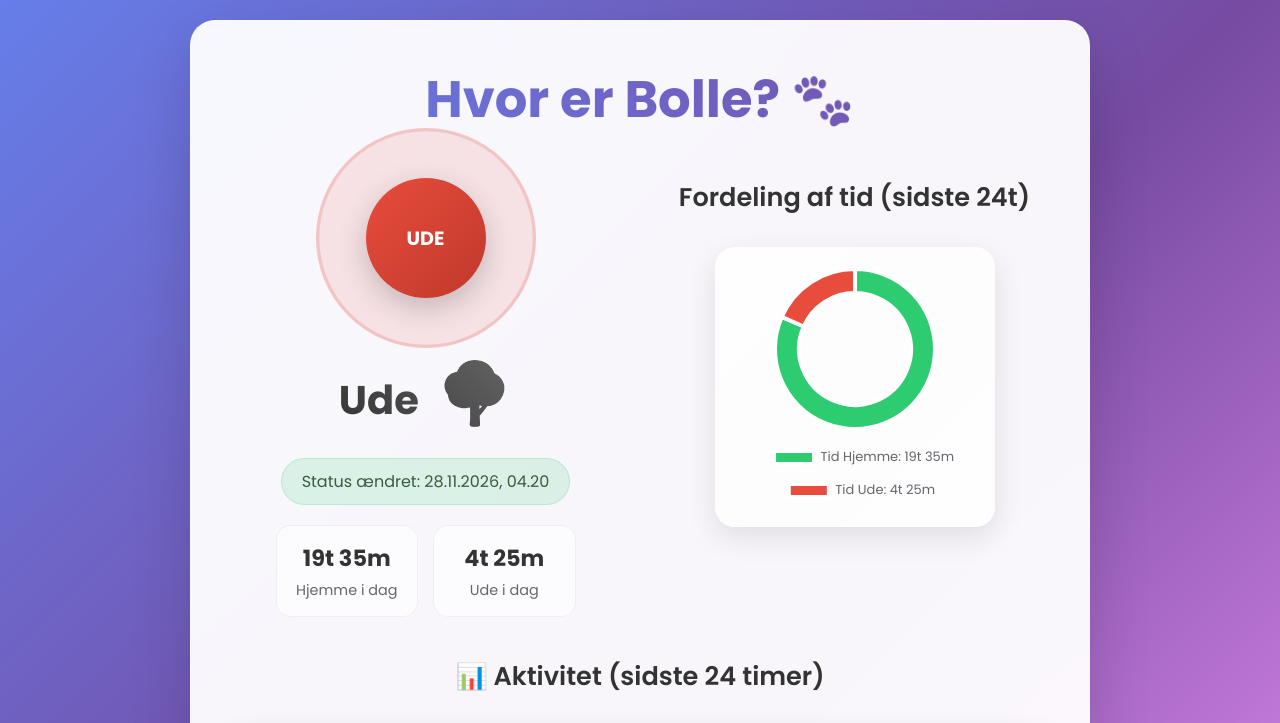
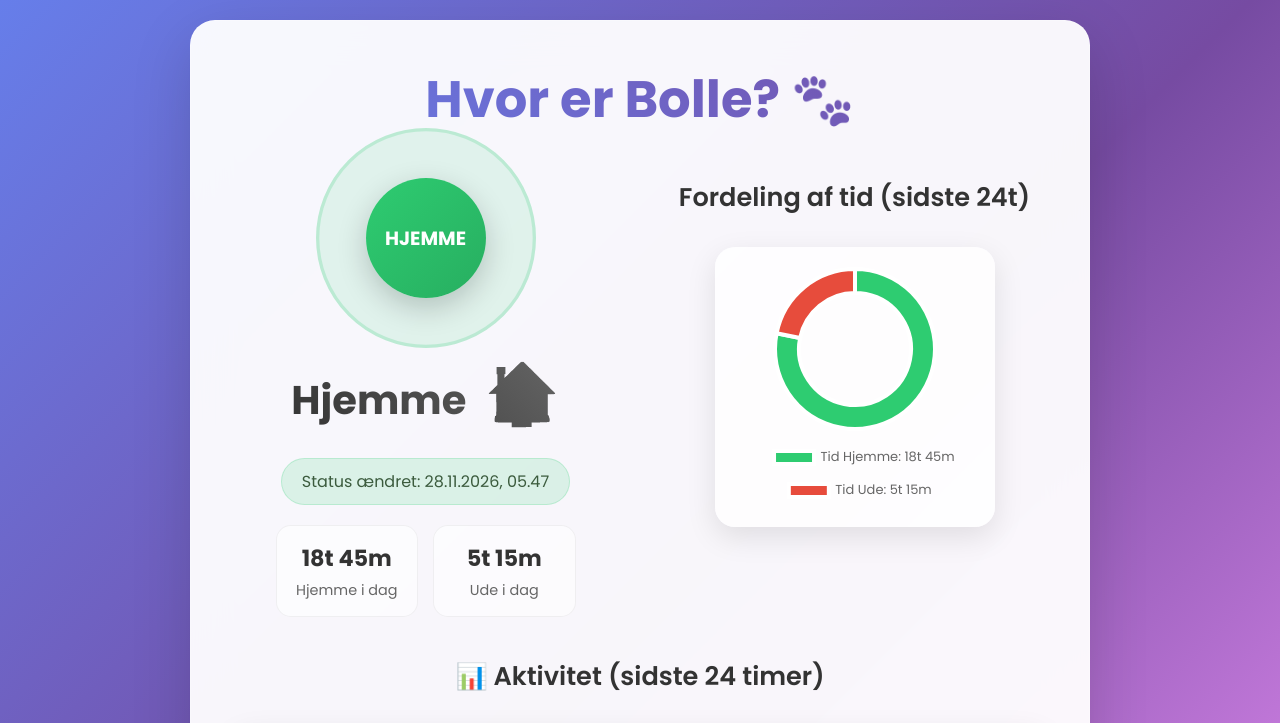
Before and after one commit to henrikastrup/temperatur-display, a plain HTML site: page kat.html in a window 1280 px wide. Shown: the top 723 px of the page. Drawn offline with nearby package versions, Linux system fonts and the light colour scheme.

Commit message:
Opdateret Katte-Dashboard - 28.11.2026, 04.47.31

```diff
--- a/kat.html
+++ b/kat.html
@@ -47,18 +47,18 @@
         <div class="main-content">
             <div class="status-section">
                 <div class="status-indicator">
-                    <div class="pulse-ring outside"></div>
-                    <div class="status-core outside">UDE</div>
+                    <div class="pulse-ring inside"></div>
+                    <div class="status-core inside">HJEMME</div>
                 </div>
-                <div class="status-text">Ude <span class="status-icon">🌳</span></div>
-                <div class="last-change">Status ændret: 28.11.2026, 04.20</div>
+                <div class="status-text">Hjemme <span class="status-icon">🏠</span></div>
+                <div class="last-change">Status ændret: 28.11.2026, 05.47</div>
                 <div class="stats-grid">
                     <div class="stat-card">
-                        <div class="stat-value">19t 35m</div>
+                        <div class="stat-value">18t 45m</div>
                         <div class="stat-label">Hjemme i dag</div>
                     </div>
                     <div class="stat-card">
-                        <div class="stat-value">4t 25m</div>
+                        <div class="stat-value">5t 15m</div>
                         <div class="stat-label">Ude i dag</div>
                     </div>
                 </div>
@@ -80,7 +80,7 @@
         </div>
 
         <div class="footer">
-            Sidst opdateret: 28.11.2026, 04.20
+            Sidst opdateret: 28.11.2026, 05.47
         </div>
     </div>
 
@@ -97,7 +97,7 @@
             type: 'doughnut',
             data: {
                 labels: ['Tid Hjemme', 'Tid Ude'],
-                datasets: [{ data: [19.5780515686671, 4.4221709813012], backgroundColor: ['#2ecc71', '#e74c3c'], borderColor: ['#ffffff'], borderWidth: 4, hoverOffset: 8 }]
+                datasets: [{ data: [18.7531987641255, 5.24706705417898], backgroundColor: ['#2ecc71', '#e74c3c'], borderColor: ['#ffffff'], borderWidth: 4, hoverOffset: 8 }]
             },
             options: {
                 responsive: true, maintainAspectRatio: true, cutout: '70%', plugins: { legend: { position: 'bottom', labels: { font: { size: 13, family: 'Poppins' }, padding: 20, generateLabels: function(chart) { const data = chart.data; if (data.labels.length && data.datasets.length) { return data.labels.map((label, i) => { const meta = chart.getDatasetMeta(0); const style = meta.controller.getStyle(i); const value = data.datasets[0].data[i]; const formattedTime = formatHours(value); return { text: label + ': ' + formattedTime, fillStyle: style.backgroundColor, strokeStyle: style.borderColor, lineWidth: style.borderWidth, hidden: isNaN(data.datasets[0].data[i]) || meta.data[i].hidden, index: i }; }); } return []; } } } }, animation: { animateRotate: true, duration: 1500 } }
@@ -107,10 +107,10 @@
         new Chart(activityCtx, {
             type: 'line',
             data: {
-                labels: ["04.58","06.01","06.15","13.35","13.50","13.54","17.52","23.00","23.18","00.24","02.39","04.20"],
+                labels: ["06.01","06.15","13.35","13.50","13.54","17.52","23.00","23.18","00.24","02.39","04.20","05.47"],
                 datasets: [{
                     label: 'Status',
-                    data: [0,1,0,1,0,0,0,1,0,1,0,1],
+                    data: [1,0,1,0,0,0,1,0,1,0,1,0],
                     borderWidth: 3,
                     fill: true,
                     pointRadius: 0,
```
